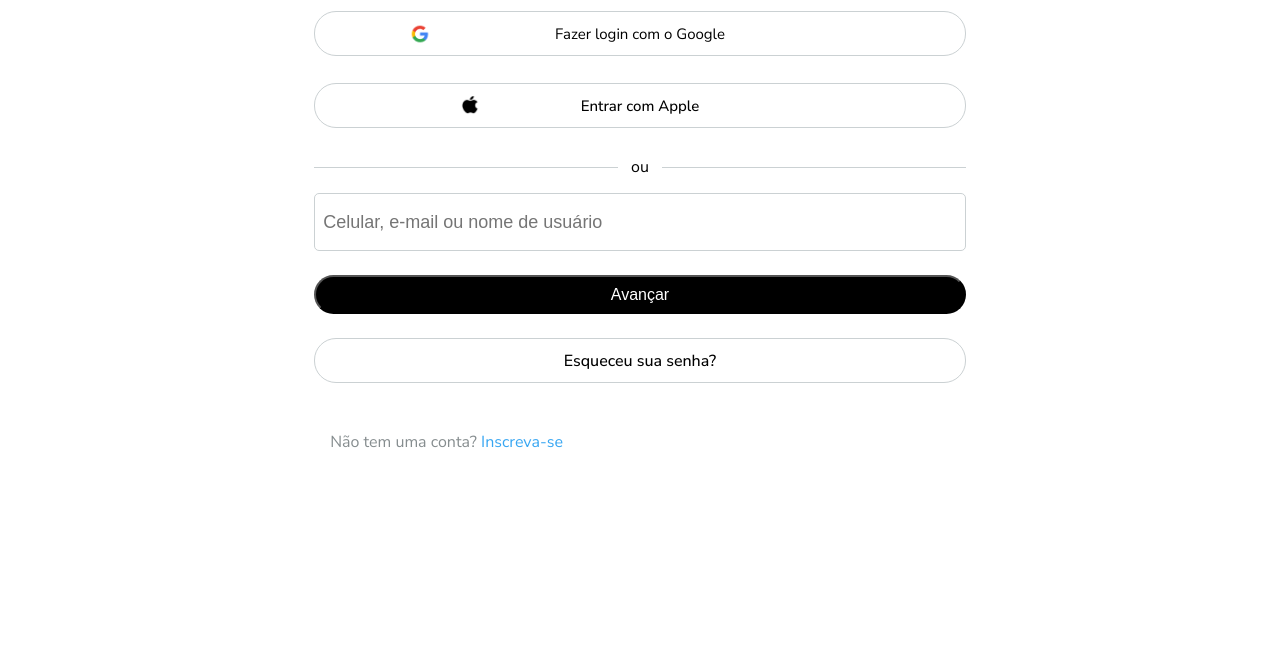
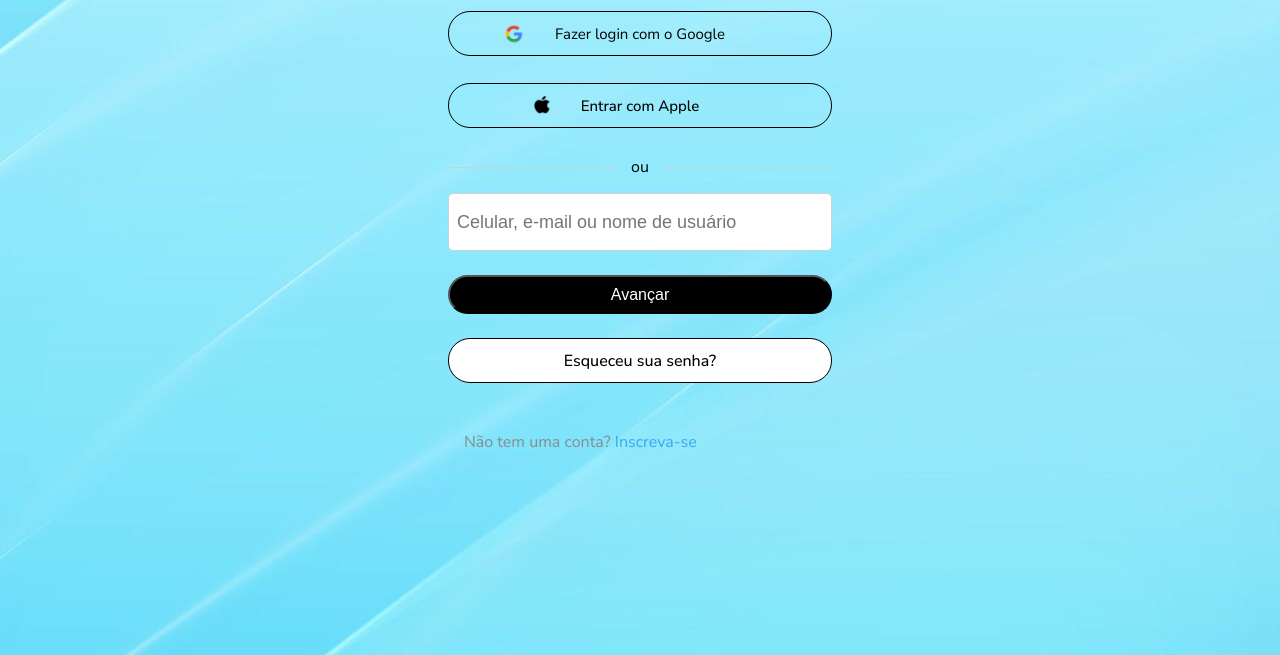
Before and after one commit to denislohan/twitter-auth-clone, a plain HTML site: page index.html in a window 1280 px wide. Shown: the part 161-816 px from the top of the page. Drawn offline with Linux system fonts and the light colour scheme.

Commit message:
(styles):bacground for big screens

```diff
--- a/style.css
+++ b/style.css
@@ -1,6 +1,7 @@
 @import url('https://fonts.googleapis.com/css2?family=Nunito+Sans:opsz,wght@6..12,300;6..12,400;6..12,500;6..12,600;6..12,700;6..12,800;6..12,900&display=swap');
 body {
     font-family: "Nunito Sans", sans-serif;
+    --border-color: #CBD1D3;
 }
 
 * {
@@ -47,7 +48,7 @@ h1.title {
     padding-bottom: 0.625rem;
     text-align: center;
     border-radius: 22px;
-    border: 1px solid #CBD1D3;
+    border: 1px solid var(--border-color);
     background: #FFF;
 }
 
@@ -189,3 +190,19 @@ form input {
         font-size: 0;
     }
 }
+
+@media(min-width:768px) and (max-width:992px) {
+    #wrapper {
+        width: 40vw;
+    }
+}
+
+@media(min-width:993px) {
+    body {
+        background: url(images/Best\ crystal\ clear\ skyblue\ desktop\ wallpapers\ background\ collection.jpg);
+        --border-color: black;
+    }
+    #wrapper {
+        width: 30vw;
+    }
+}
```
Also changed, not shown: images/Best crystal clear skyblue desktop wallpapers background collection.jpg (added).
